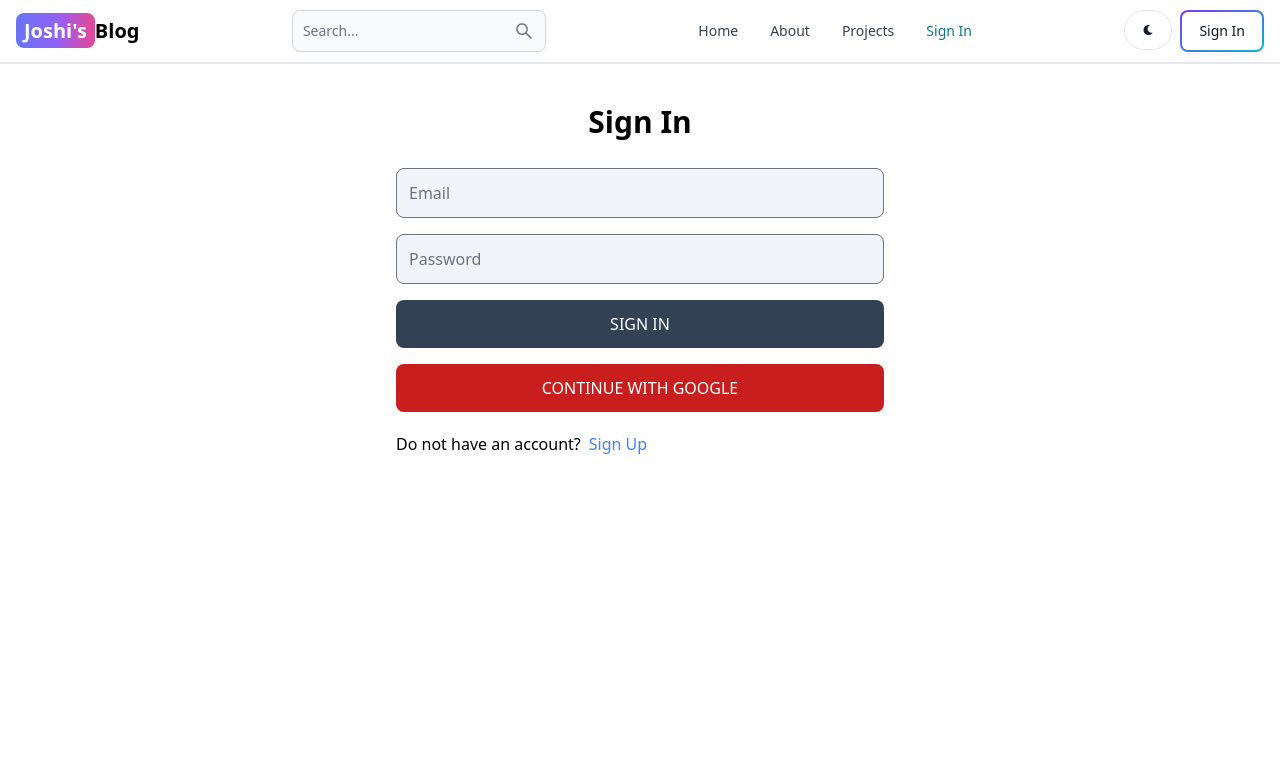
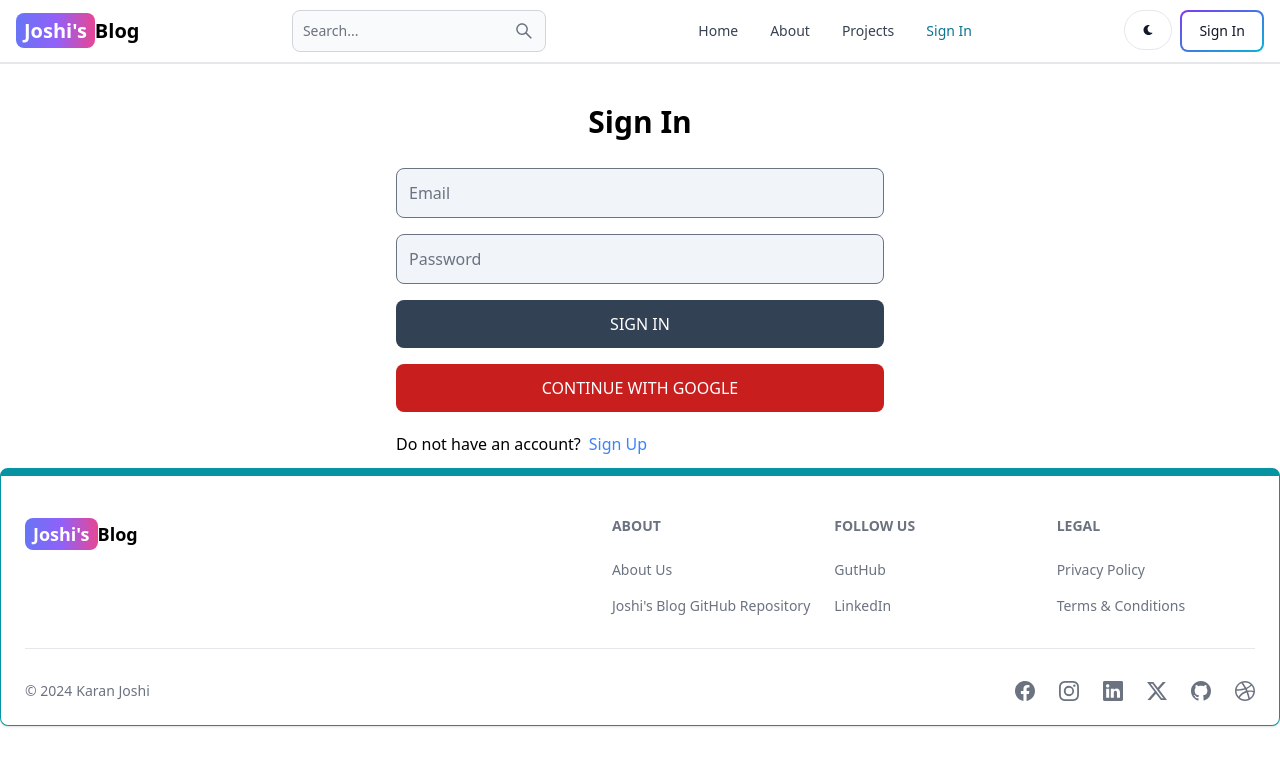
Before and after one commit to Karanjos/my-blog, a React (Vite) app in the folder client/: page /sign-in in a window 1280 px wide. Shown: the top 766 px of the page. Built offline with nearby package versions, Linux system fonts and the light colour scheme; no server answers.

Commit message:
create and footer component

```diff
--- a/client/src/App.jsx
+++ b/client/src/App.jsx
@@ -8,6 +8,7 @@
 import Projects from "./pages/Projects";
 import Dashboard from "./pages/Dashboard";
 import PrivateRoute from "./components/PrivateRoute";
+import Footer from "./components/Footer";
 
 function App() {
   return (
@@ -25,6 +26,7 @@
           <Route path="/profile" element={<Profile />} />
         </Route>
       </Routes>
+      <Footer />
     </BrowserRouter>
   );
 }
--- /dev/null
+++ b/client/src/components/Footer.jsx
@@ -0,0 +1,81 @@
+import { Footer } from "flowbite-react";
+import { Link } from "react-router-dom";
+import {
+  BsFacebook,
+  BsInstagram,
+  BsLinkedin,
+  BsTwitterX,
+  BsGithub,
+  BsDribbble,
+} from "react-icons/bs";
+
+const FooterComponent = () => {
+  return (
+    <Footer container className=" border border-t-8 border-teal-500">
+      <div className="w-full max-w-7xl mx-auto">
+        <div className="grid w-full justify-between sm:flex md:grid-cols-1 gap-8">
+          <div className="mt-5 ">
+            <Link
+              to="/"
+              className=" self-center whitespace-nowrap font-semibold dark:text-white text-lg sm-text-xl"
+            >
+              <span className="px-2 py-1 bg-gradient-to-r from-indigo-500 via-purple-500 to-pink-500 rounded-lg text-white">
+                Joshi&apos;s
+              </span>
+              Blog
+            </Link>
+          </div>
+          <div className="grid grid-cols-2 gap-8 mt-4 sm:grid-cols-3 sm:gap-6">
+            <div className="">
+              <Footer.Title title="About" />
+              <Footer.LinkGroup col>
+                <Footer.Link href="/about" target="_blank">
+                  About Us
+                </Footer.Link>
+                <Footer.Link
+                  href="https://github.com/Karanjos/placement-cell-management"
+                  target="_blank"
+                >
+                  Joshi&apos;s Blog GitHub Repository
+                </Footer.Link>
+              </Footer.LinkGroup>
+            </div>
+            <div className="">
+              <Footer.Title title="Follow us" />
+              <Footer.LinkGroup col>
+                <Footer.Link href="https://github.com/Karanjos" target="_blank">
+                  GutHub
+                </Footer.Link>
+                <Footer.Link href="#">LinkedIn</Footer.Link>
+              </Footer.LinkGroup>
+            </div>
+            <div className="">
+              <Footer.Title title="Legal" />
+              <Footer.LinkGroup col>
+                <Footer.Link href="#">Privacy Policy</Footer.Link>
+                <Footer.Link href="#">Terms &amp; Conditions</Footer.Link>
+              </Footer.LinkGroup>
+            </div>
+          </div>
+        </div>
+        <Footer.Divider className="my-5" />
+        <div className="w-full sm:flex sm:items-center sm:justify-between ">
+          <Footer.Copyright
+            href="#"
+            by="Karan Joshi"
+            year={new Date().getFullYear()}
+          />
+          <div className=" flex gap-6 sm:mt-0 mt-4 sm:justify-center">
+            <Footer.Icon href="#" icon={BsFacebook} />
+            <Footer.Icon href="#" icon={BsInstagram} />
+            <Footer.Icon href="#" icon={BsLinkedin} />
+            <Footer.Icon href="#" icon={BsTwitterX} />
+            <Footer.Icon href="https://github.com/Karanjos" icon={BsGithub} />
+            <Footer.Icon href="#" icon={BsDribbble} />
+          </div>
+        </div>
+      </div>
+    </Footer>
+  );
+};
+export default FooterComponent;
--- a/client/src/pages/SignUp.jsx
+++ b/client/src/pages/SignUp.jsx
@@ -8,6 +8,7 @@
   const [error, setError] = useState(false);
   const [loading, setLoading] = useState(false);
   const navigate = useNavigate();
+
   const handleChange = (e) => {
     setFormData({ ...formData, [e.target.id]: e.target.value });
   };
@@ -94,18 +95,33 @@
         </div>
         {/** right side */}
         <div className=" flex-1">
-          <form className=" flex flex-col gap-4">
+          <form onSubmit={handleSubmit} className=" flex flex-col gap-4">
             <div className="">
               <Label value="Username" />
-              <TextInput type="text" placeholder="Username" id="username" />
+              <TextInput
+                type="text"
+                placeholder="Username"
+                id="username"
+                onChange={handleChange}
+              />
             </div>
             <div className="">
               <Label value="Email" />
-              <TextInput type="email" placeholder="Email" id="email" />
+              <TextInput
+                type="email"
+                placeholder="Email"
+                id="email"
+                onChange={handleChange}
+              />
             </div>
             <div className="">
               <Label value="Password" />
-              <TextInput type="password" placeholder="Password" id="password" />
+              <TextInput
+                type="password"
+                placeholder="Password"
+                id="password"
+                onChange={handleChange}
+              />
             </div>
             <Button
               gradientDuoTone="purpleToPink"
```
